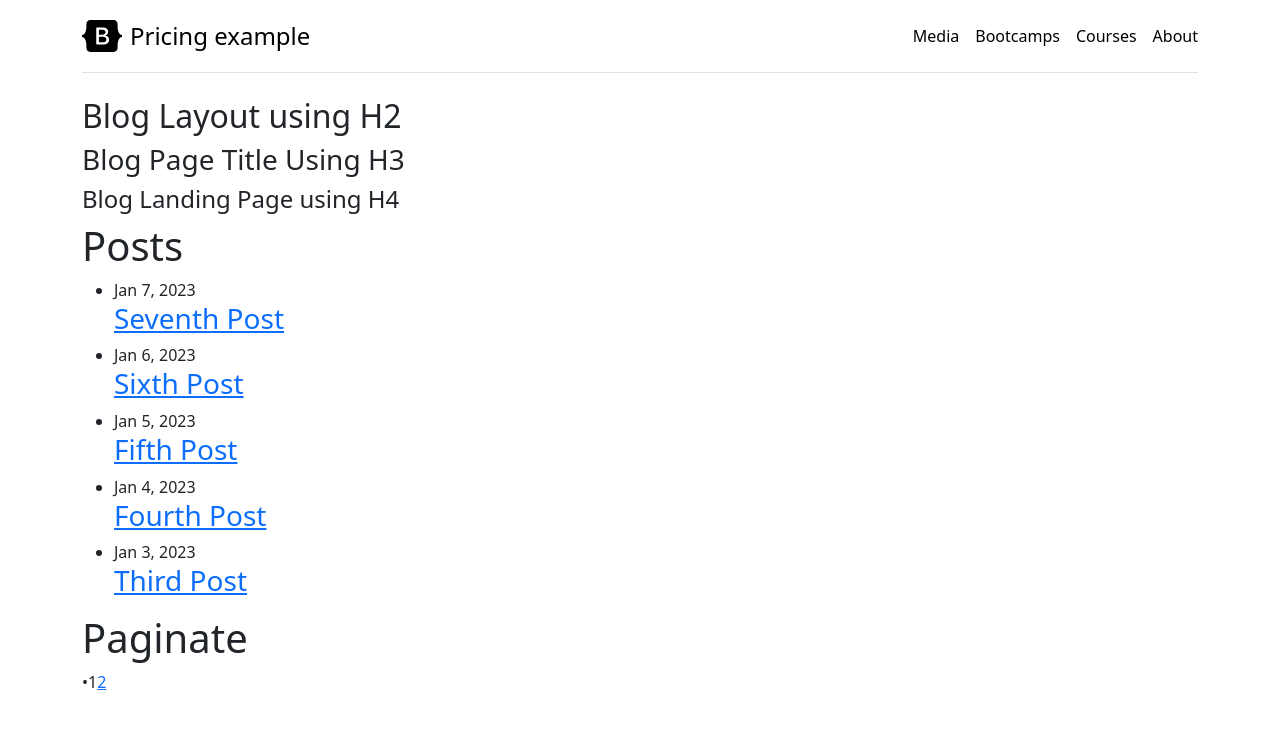
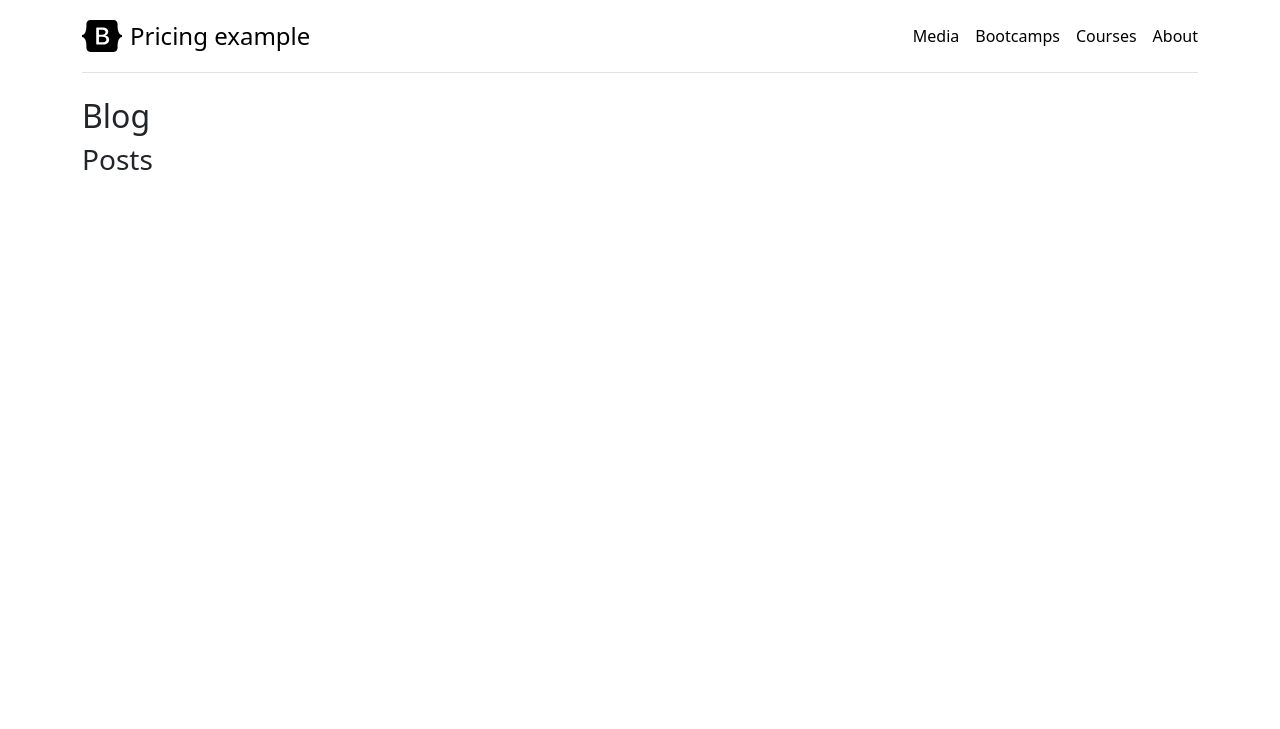
Before and after one commit to abelsan/plato, a Jekyll site: the page built from blog/index.html, in a window 1280 px wide. Shown: the top 729 px of the page. Built offline with Jekyll 4.4.1, drawn with Linux system fonts in a browser that asks for light colours; the list of posts is cut into pages by our own code.

Commit message:
pagination

```diff
--- a/_layouts/blog.html
+++ b/_layouts/blog.html
@@ -2,37 +2,25 @@
 layout: base
 ---
 
-<h2>Blog Layout using H2</h2>
+<h2>Blog</h2>
 <div class="home">
-  <h3>Blog Page Title Using H3</h3>
-  {%- if page.title -%}
-    <h1 class="page-heading">{{ page.title }}</h1>
-  {%- endif -%}
 
-  {{ content }}
+  <h3>Posts</h3>
+  {%- if posts.size > 0 -%}
 
-
-  {% if site.paginate %}
-    {% assign posts = paginator.posts %}
-  {% else %}
-    {% assign posts = site.posts %}
-  {% endif %}
-
-  <h1>Posts</h1>
-  {%- if posts.size > 0 -%}
     {%- if page.list_title -%}
-      <h2 class="post-list-heading">{{ page.list_title }}</h2>
+      <h4 class="post-list-heading">{{ page.list_title }}</h4>
     {%- endif -%}
     <ul class="post-list">
       {%- assign date_format = site.minima.date_format | default: "%b %-d, %Y" -%}
       {%- for post in posts -%}
       <li>
         <span class="post-meta">{{ post.date | date: date_format }}</span>
-        <h3>
+        <h4>
           <a class="post-link" href="{{ post.url | relative_url }}">
             {{ post.title | escape }}
           </a>
-        </h3>
+        </h4>
         {%- if site.show_excerpts -%}
           {{ post.excerpt }}
         {%- endif -%}
@@ -40,23 +28,23 @@
       {%- endfor -%}
     </ul>
 
-    <h1>Paginate</h1>
+    <h3>Pagination</h3>
     {% if site.paginate %}
-      <div class="pager">
+      <nav aria-label="Page navigation example">
         <ul class="pagination">
         {%- if paginator.previous_page %}
-          <li><a href="{{ paginator.previous_page_path | relative_url }}" class="previous-page">{{ paginator.previous_page }}</a></li>
+          <li class="page-item"><a class="page-link" href="{{ paginator.previous_page_path | relative_url }}" class="previous-page">{{ paginator.previous_page }}</a></li>
         {%- else %}
-          <li><div class="pager-edge">•</div></li>
+          <li class="page-item"><div class="pager-edge">•</div></li>
         {%- endif %}
-          <li><div class="current-page">{{ paginator.page }}</div></li>
+          <li class="page-item"><div class="current-page">{{ paginator.page }}</div></li>
         {%- if paginator.next_page %}
-          <li><a href="{{ paginator.next_page_path | relative_url }}" class="next-page">{{ paginator.next_page }}</a></li>
+          <li class="page-item"><a class="page-link" href="{{ paginator.next_page_path | relative_url }}" class="next-page">{{ paginator.next_page }}</a></li>
         {%- else %}
-          <li><div class="pager-edge">•</div></li>
+          <li class="page-item"><div class="pager-edge">•</div></li>
         {%- endif %}
         </ul>
-      </div>
+      </nav>
     {%- endif %}
 
   {%- endif -%}
```
